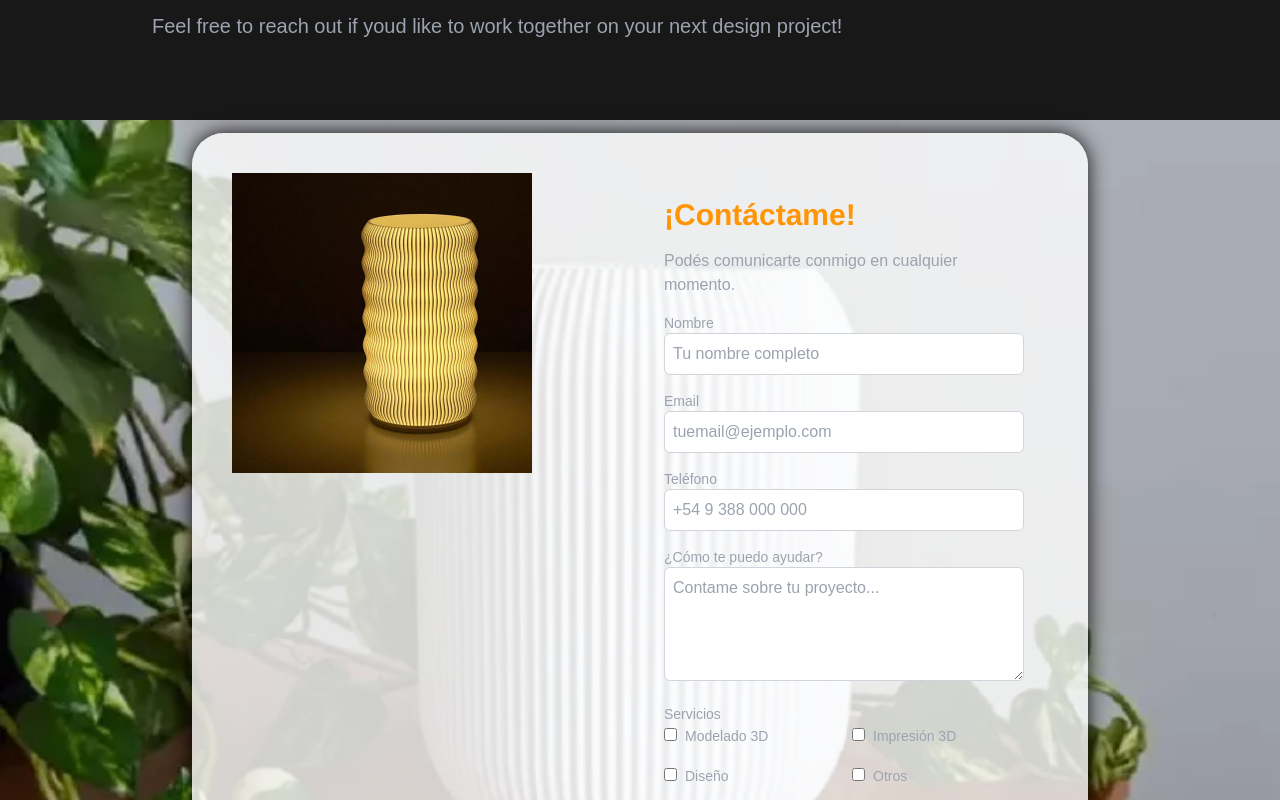
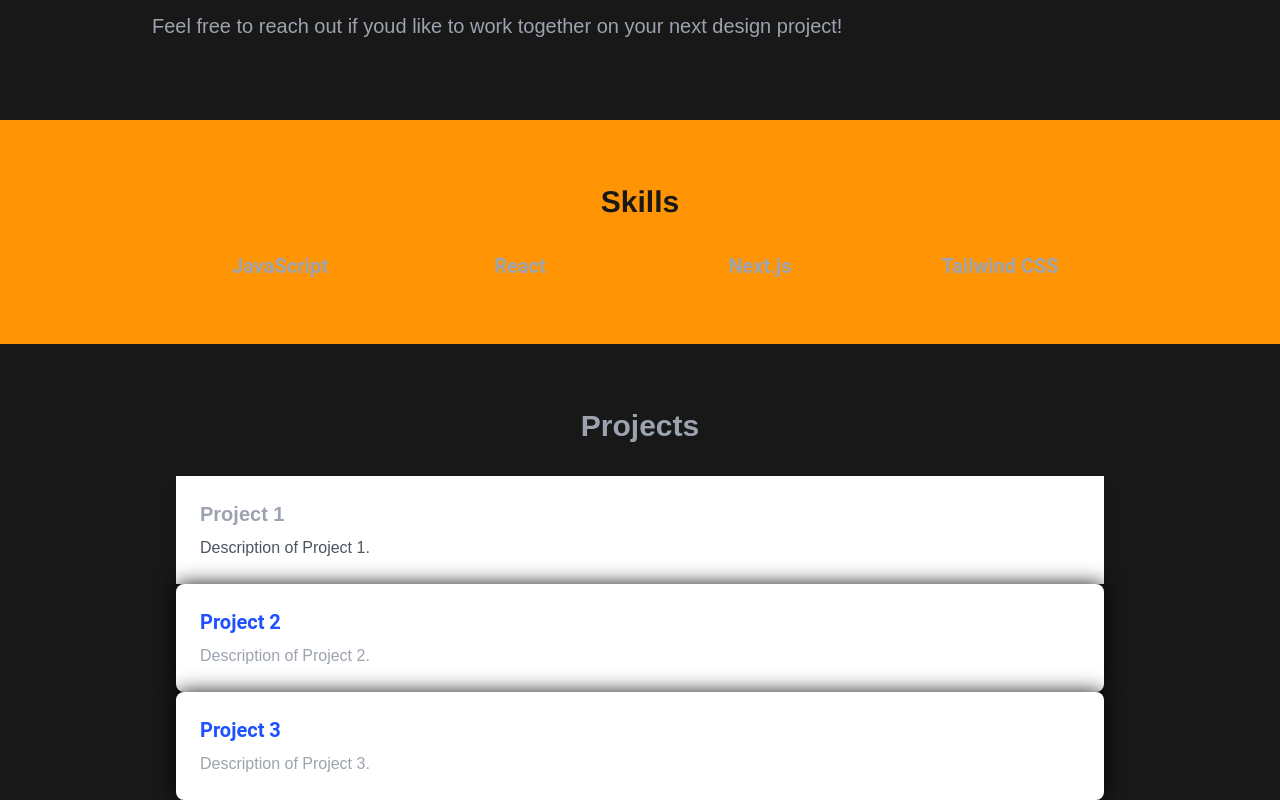
Before and after one commit to pablitomartinez/mi-web, a Next.js app: page / in a window 1280 px wide. Shown: the part 1260-2060 px from the top of the page. Built offline with nearby package versions, Linux system fonts and the light colour scheme.

Commit message:
feat: se agregaron componentes skills y projects a la raiz del proyecto

```diff
--- a/src/app/page.tsx
+++ b/src/app/page.tsx
@@ -1,11 +1,11 @@
 import Hero from "@/components/hero";
 import Navbar from "@/components/navbar";
 import AboutMe from "./aboutMe";
-// import Projects from "./Projects";
 import Footer from "@/components/footer";
-// import Skills from "./Skills";
 import FormularioContacto from "@/components/formContac";
-// import Projects from "./Projects";
+import Skills from "./Skills";
+import Projects from "./Projects";
+
 
 export default function Home() {
   return (
@@ -13,8 +13,8 @@ export default function Home() {
       <Navbar />
       <Hero />
       <AboutMe />
-      {/* <Skills /> */}
-      {/* <Projects /> */}
+      <Skills />
+      <Projects />
       <FormularioContacto />
       <Footer />
     </div>
```
